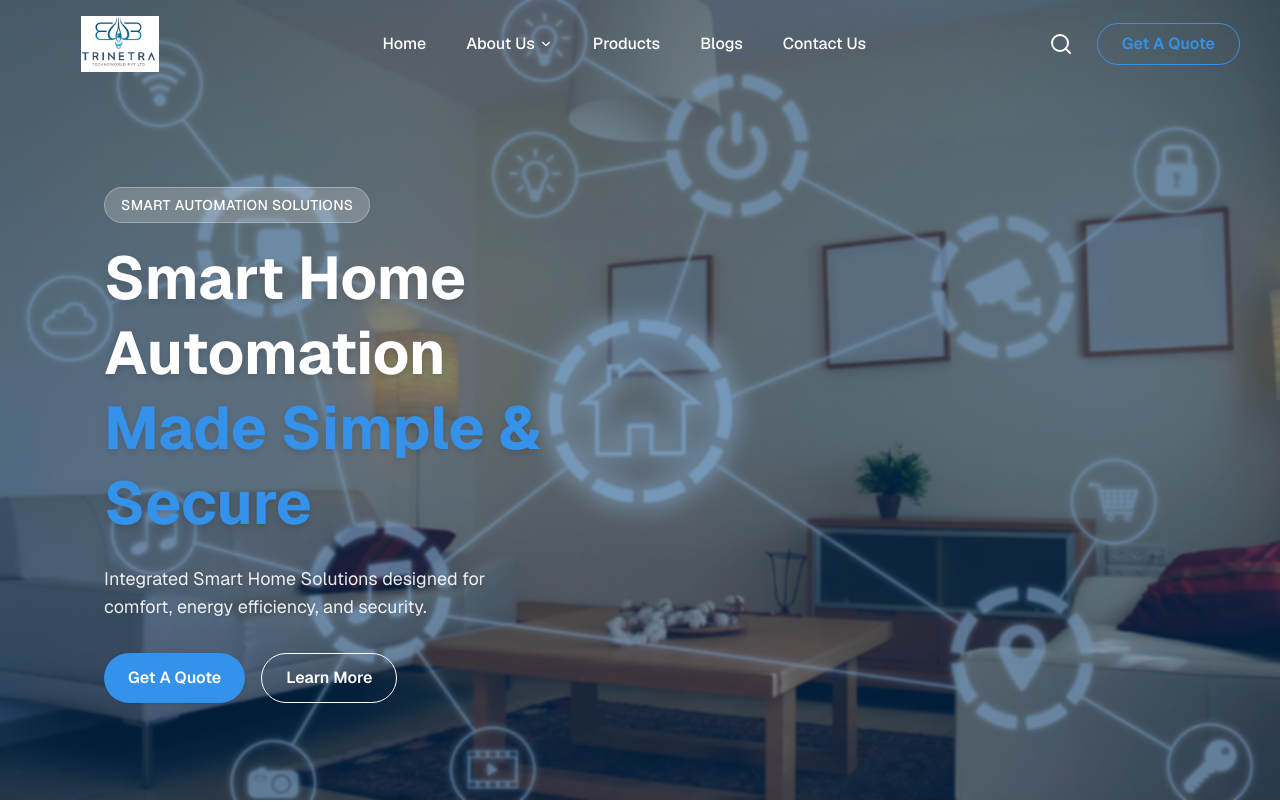
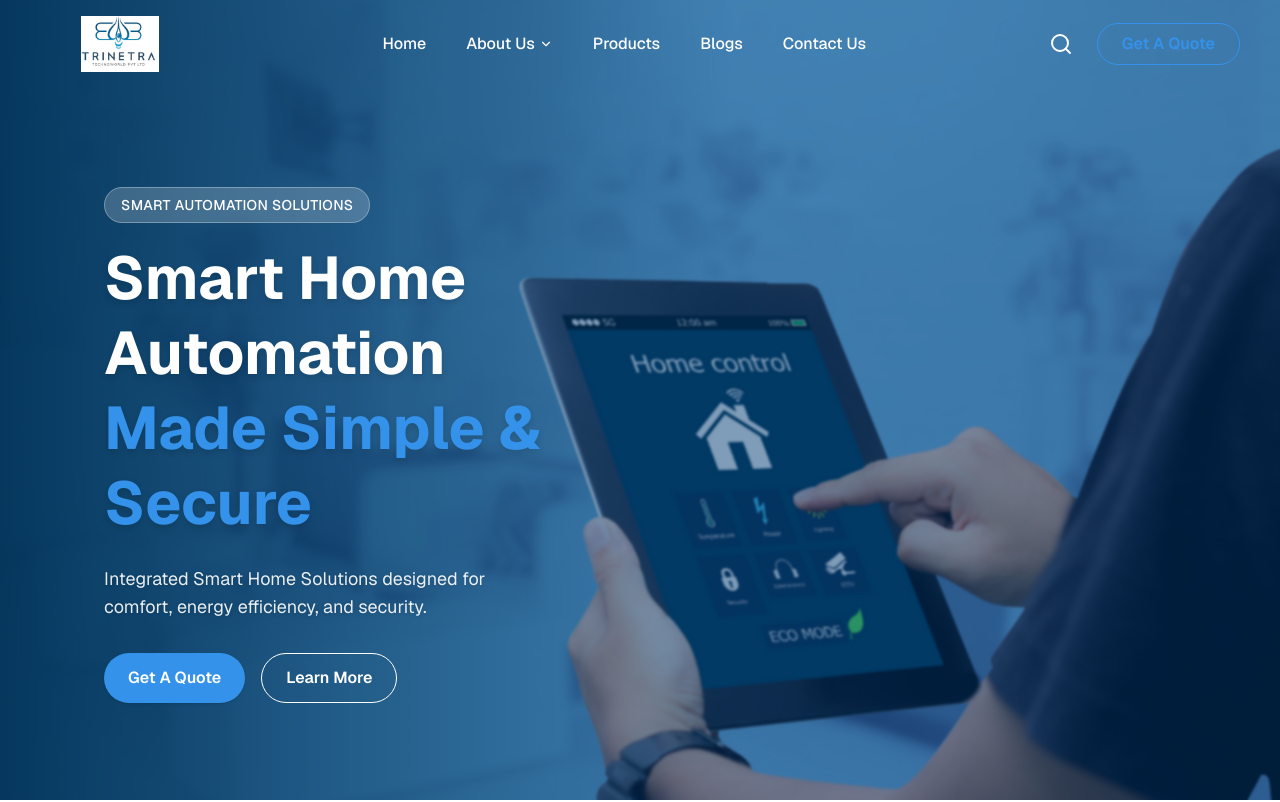
Before and after one commit to 2eeshanKhan/trinetra, a Next.js app: page / in a window 1280 px wide. Shown: the top 802 px of the page. Built offline with nearby package versions, Linux system fonts and the light colour scheme.

Commit message:
image change

```diff
--- a/components/Hero.jsx
+++ b/components/Hero.jsx
@@ -3,7 +3,7 @@ export default function Hero() {
    <section
   className="relative min-h-screen w-full flex items-center justify-start"
   style={{
-    backgroundImage: "url('/Smart Apartment.png')",
+    backgroundImage: "url('/bgtri.png')",
     backgroundSize: "cover",
     backgroundPosition: "center",
     backgroundRepeat: "no-repeat",
```
Also changed, not shown: public/bgtri.png (added).
